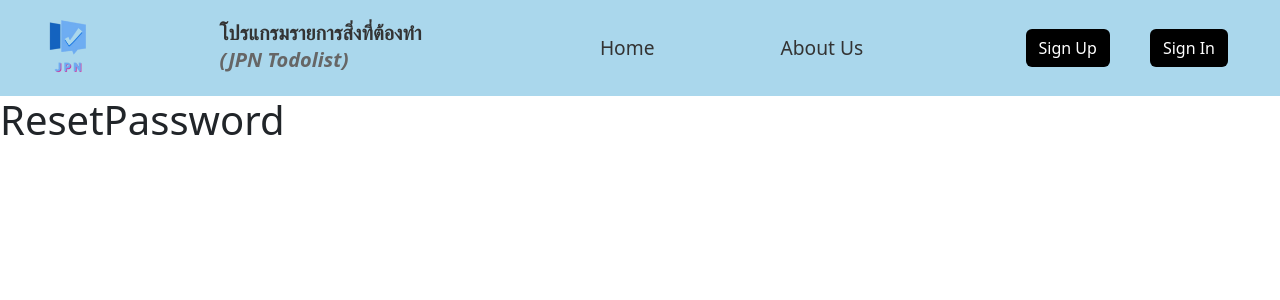
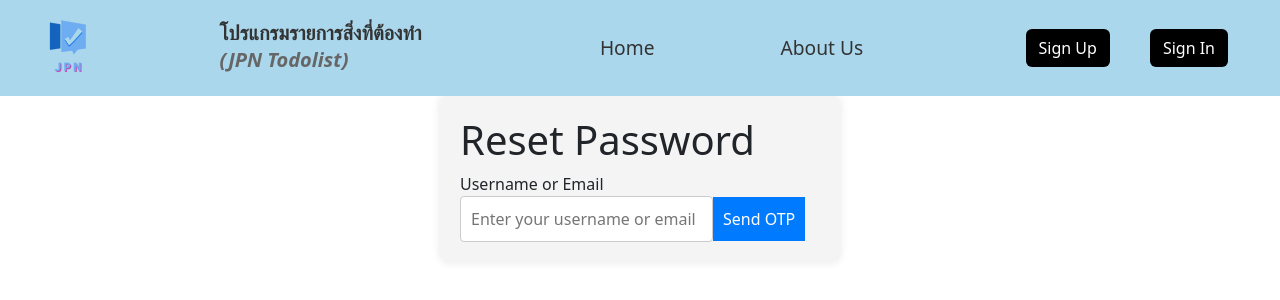
Before and after one commit to Poomlak/TODOLISTJPN, a React (Create React App) app in the folder jpn-project/: page /resetpass in a window 1280 px wide. Shown: the top 300 px of the page. Built offline with nearby package versions, Linux system fonts and the light colour scheme.

Commit message:
เพิ่ม resetpassword

```diff
--- a/jpn-project/package.json
+++ b/jpn-project/package.json
@@ -9,9 +9,11 @@
     "axios": "^1.7.7",
     "bcrypt": "^5.1.1",
     "bootstrap": "^5.3.3",
+    "crypto": "^1.0.1",
     "express": "^4.21.1",
     "mysql": "^2.18.1",
     "mysql2": "^3.11.3",
+    "nodemailer": "^6.9.15",
     "nodemon": "^3.1.7",
     "react": "^18.3.1",
     "react-dom": "^18.3.1",
--- /dev/null
+++ b/jpn-project/src/signin/Resetpass.css
@@ -0,0 +1,35 @@
+.resetpass-container {
+    width: 100%;
+    max-width: 400px;
+    margin: 0 auto;
+    padding: 20px;
+    background-color: #f4f4f4;
+    border-radius: 8px;
+    box-shadow: 0 0 10px rgba(0, 0, 0, 0.1);
+  }
+
+  .resetpass-form {
+    display: flex;
+    flex-direction: column;
+  }
+
+  input {
+    padding: 10px;
+    margin: 10px 0;
+    border-radius: 4px;
+    border: 1px solid #ccc;
+  }
+
+  button {
+    padding: 10px;
+    margin-top: 10px;
+    background-color: #007bff;
+    color: white;
+    border: none;
+    border-radius: 4px;
+    cursor: pointer;
+  }
+
+  button:hover {
+    background-color: #0056b3;
+  }
--- a/jpn-project/src/signin/Resetpass.js
+++ b/jpn-project/src/signin/Resetpass.js
@@ -1,11 +1,106 @@
-import React from "react";
+import React, { useState } from "react";
+import Swal from "sweetalert2";
+import axios from "axios";
 import Navbaraboutus from "../allnavbars/Navbarsaboutus";
+import "./Resetpass.css"; // สำหรับ styling เพิ่มเติม
 
 const Resetpass = () => {
+  const [formData, setFormData] = useState({ identifier: "", otp: "", newPassword: "" });
+  const [isOtpSent, setIsOtpSent] = useState(false); // State to track if OTP is sent
+
+  const handleChange = (e) => {
+    const { name, value } = e.target;
+    setFormData({ ...formData, [name]: value });
+  };
+
+  const handleSendOtp = async () => {
+    try {
+      const response = await axios.post("http://localhost:5000/send-otp", { identifier: formData.identifier });
+      Swal.fire({
+        icon: "success",
+        title: "OTP Sent",
+        text: "An OTP has been sent to your email!",
+        confirmButtonText: "OK"
+      });
+      setIsOtpSent(true); // Enable OTP input field
+    } catch (error) {
+      Swal.fire({
+        icon: "error",
+        title: "Error",
+        text: "Username or email not found!",
+        confirmButtonText: "Try Again"
+      });
+    }
+  };
+
+  const handleResetPassword = async () => {
+    try {
+      const response = await axios.post("http://localhost:5000/reset-password", {
+        otp: formData.otp,
+        newPassword: formData.newPassword
+      });
+      Swal.fire({
+        icon: "success",
+        title: "Password Reset",
+        text: "Your password has been successfully reset!",
+        confirmButtonText: "Login"
+      }).then(() => {
+        window.location.pathname = "/signin"; // Redirect to sign in page
+      });
+    } catch (error) {
+      Swal.fire({
+        icon: "error",
+        title: "Error",
+        text: "Invalid OTP or failed to reset password!",
+        confirmButtonText: "Try Again"
+      });
+    }
+  };
+
   return (
     <>
       <Navbaraboutus />
-      <h1>ResetPassword</h1>
+      <div className="resetpass-container">
+        <h1>Reset Password</h1>
+        <div className="resetpass-form">
+          {!isOtpSent ? (
+            <div className="send-otp-section">
+              <label>Username or Email</label>
+              <input
+                type="text"
+                name="identifier"
+                placeholder="Enter your username or email"
+                value={formData.identifier}
+                onChange={handleChange}
+                required
+              />
+              <button onClick={handleSendOtp} className="btn-send-otp">Send OTP</button>
+            </div>
+          ) : (
+            <div className="reset-password-section">
+              <label>Enter OTP</label>
+              <input
+                type="text"
+                name="otp"
+                placeholder="Enter OTP sent to your email"
+                value={formData.otp}
+                onChange={handleChange}
+                required
+              />
+              <label>New Password</label>
+              <input
+                type="password"
+                name="newPassword"
+                placeholder="Enter new password"
+                value={formData.newPassword}
+                onChange={handleChange}
+                required
+              />
+              <button onClick={handleResetPassword} className="btn-reset-password">Reset Password</button>
+            </div>
+          )}
+        </div>
+      </div>
     </>
   );
 };
```
Also changed, not shown: jpn-project/src/server/server.js (+58 -0 lines), 1 other file (tests, documents, lock files or other folders).
